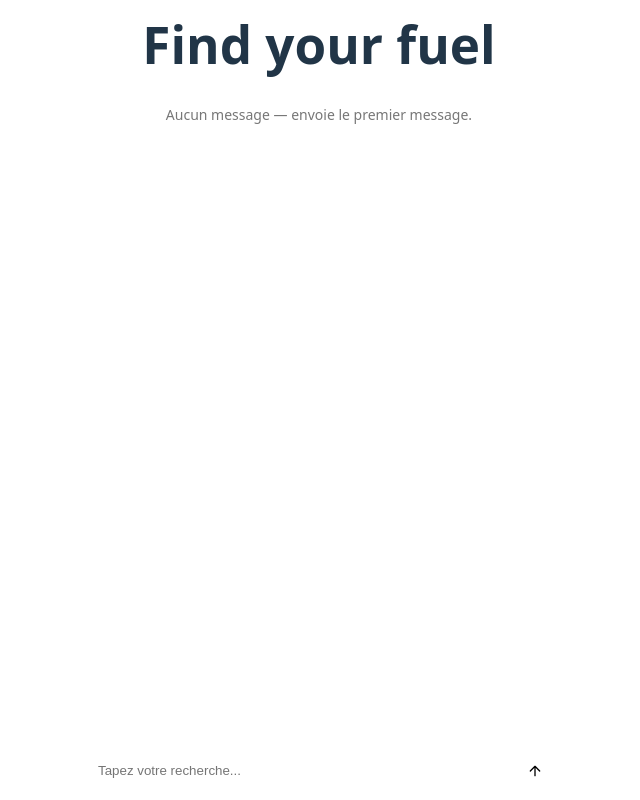
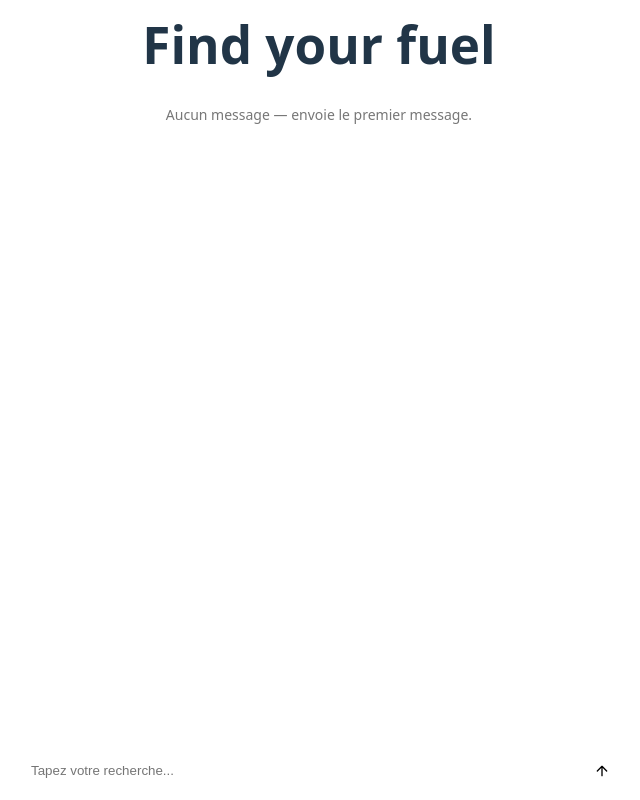
Before and after one commit to Robin-1506/Hephaestus, a React app in the folder frontend/: page / in a window 1280 px wide. Shown: the whole page, without its empty margins (321-961 px from the left). Built offline with nearby package versions, Linux system fonts and the light colour scheme; the HTML template or start-up script is replaced by a standard one.

Commit message:
fix width messages

```diff
--- a/frontend/src/Home.css
+++ b/frontend/src/Home.css
@@ -43,7 +43,7 @@
 .messages {
     flex: 1;
     width: 100%;
-    max-width: 800px;
+    width: 800px;
     overflow-y: auto;
     display: flex;
     flex-direction: column;
```
